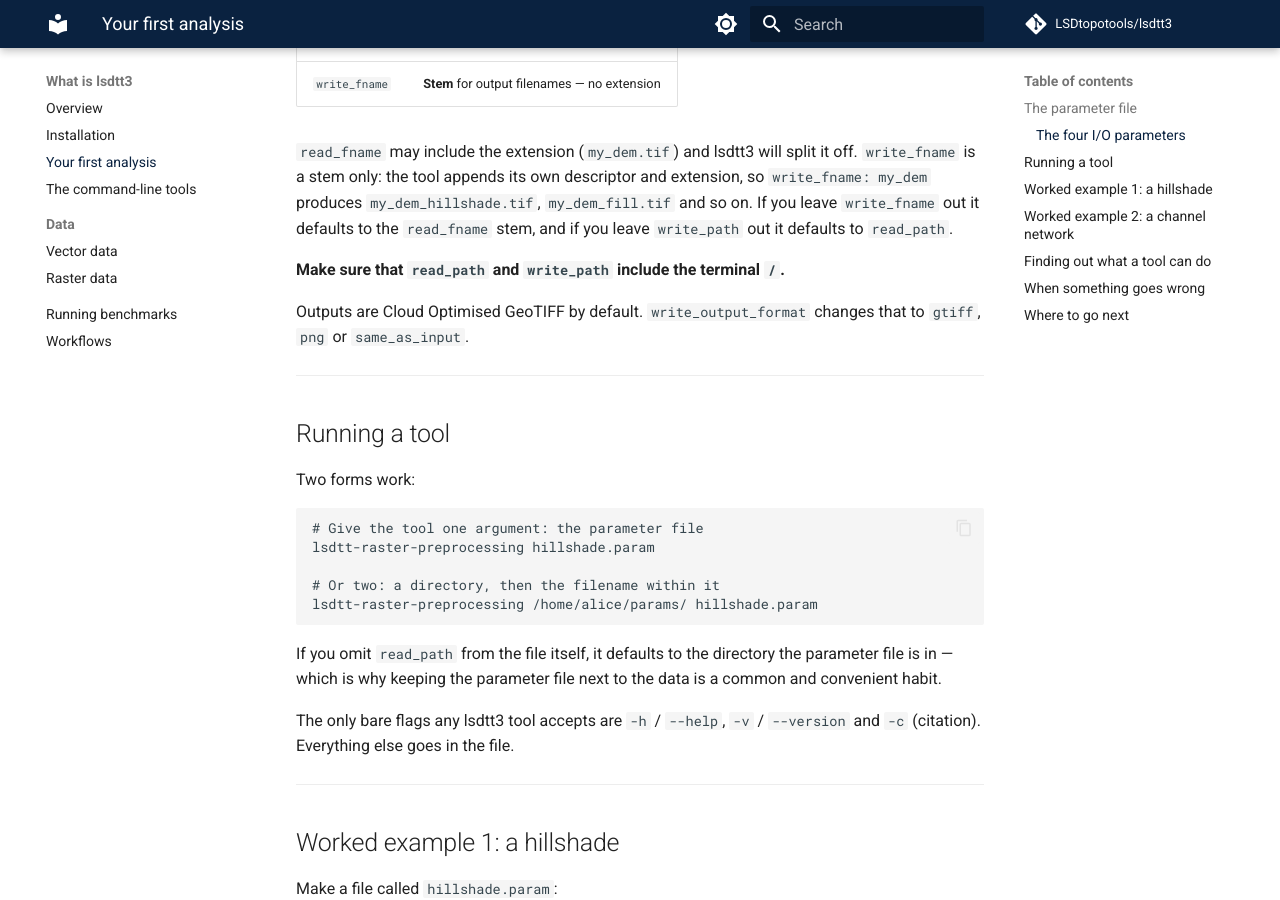
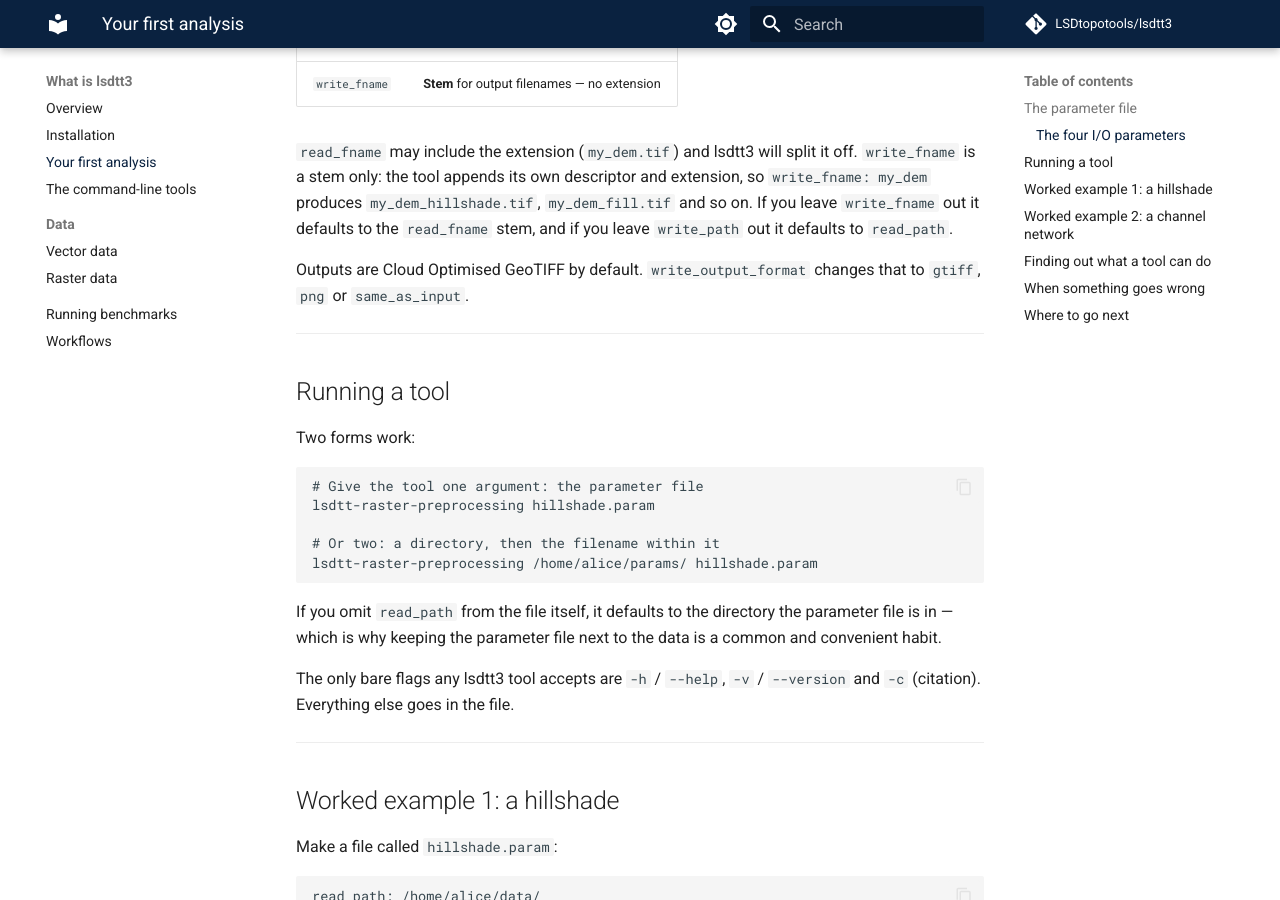
Before and after one commit to LSDtopotools/lsdtt3, an MkDocs documentation site: the page built from docs/what_is_lsdtt3/first_analysis.md, in a window 1280 px wide and 900 px high, scrolled down 1240 px. Built offline with MkDocs 1.6.1 and Material for MkDocs 9.7.7, drawn with Linux system fonts in a browser that asks for light colours; comment, search, counter and statistics services are not loaded.

Commit message:
Rolling back minor edit first_analysis.md
Turns out that the code checks for terminal '/' anyway, so my text was redundant

```diff
--- a/docs/what_is_lsdtt3/first_analysis.md
+++ b/docs/what_is_lsdtt3/first_analysis.md
@@ -58,8 +58,6 @@ extension, so `write_fname: my_dem` produces
 `my_dem_hillshade.tif`, `my_dem_fill.tif` and so on. If you leave `write_fname` out it defaults to the
 `read_fname` stem, and if you leave `write_path` out it defaults to
 `read_path`.
-
-**Make sure that `read_path` and `write_path` include the terminal `/`.**
 
 Outputs are Cloud Optimised GeoTIFF by default. `write_output_format` changes
 that to `gtiff`, `png` or `same_as_input`.
```
